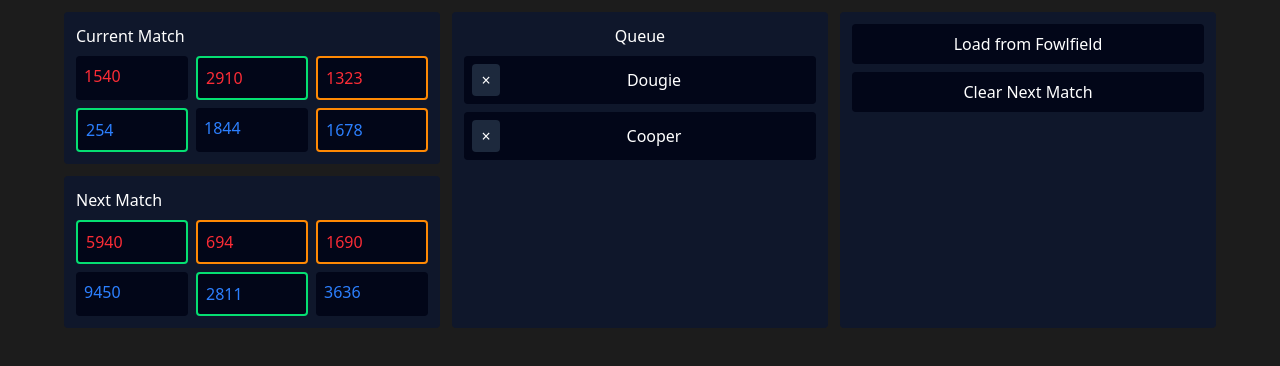
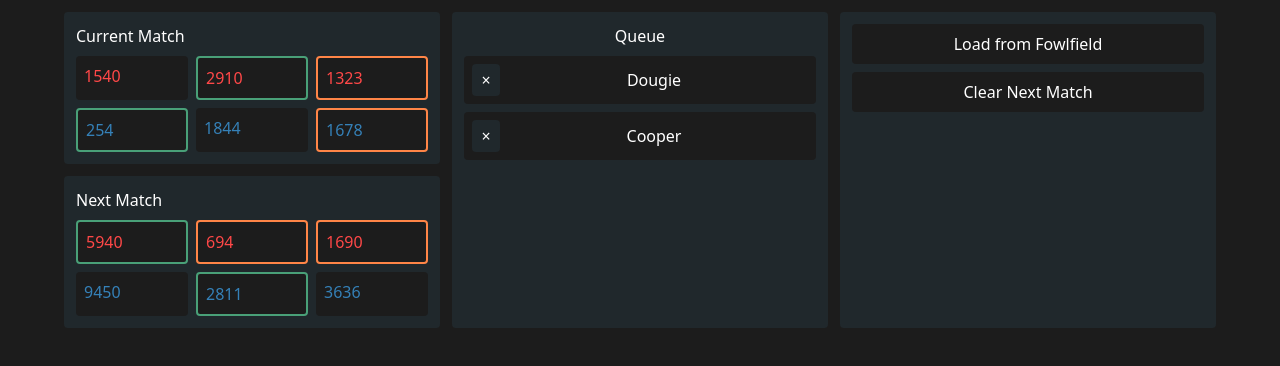
Before and after one commit to flamingchickens1540/chaotic-chickens, a SvelteKit app: page /admin in a window 1280 px wide. Shown: the top 366 px of the page. Built offline with nearby package versions, Linux system fonts and the light colour scheme.

Commit message:
fix: update colorscheme

```diff
--- a/src/app.css
+++ b/src/app.css
@@ -1,7 +1,7 @@
 @import 'tailwindcss';
 
 body {
-	@apply bg-eerie-black text-white accent-xanthous;
+	@apply bg-eerie-black accent-xanthous text-white;
 }
 
 @theme {
--- a/src/routes/admin/+page.svelte
+++ b/src/routes/admin/+page.svelte
@@ -27,52 +27,58 @@
 
 
 
-    function remove_scout(i: number) {
+    const remove_scout = (i: number) => {
         scout_queue.splice(i, 1)
+    }
+
+    const load_from_fowlfield = () => {}
+
+    const clear_next_match = () => {
+        next_match = []
     }
 
 </script>
 
 <div class="grid lg:grid-cols-3 grid-cols-1 gap-3 m-auto mt-3 w-sm lg:w-6xl">
     <div class="col-span-1 grid grid-rows-2 gap-3">
-        <div class="row-span-1 bg-slate-900 p-3 rounded">
+        <div class="row-span-1 bg-gunmetal p-3 rounded">
             Current Match
             <div class="grid grid-cols-3 gap-2 grid-rows-2 rounded mt-2">
                 {#each current_match as {team, color, status} }
-                    <div class="col-span-1 row-span-1 bg-slate-950 p-2 rounded {color == "red" ? "text-red-500" : "text-blue-500"} border {status == 0 ? "border-none" : "border-solid"} border-2 {status == 1 ? "border-orange-400" : "border-green-400"}">
+                    <div class="col-span-1 row-span-1 bg-eerie-black p-2 rounded {color == "red" ? "text-imperial-red" : "text-steel-blue"} border {status == 0 ? "border-none" : "border-solid"} border-2 {status == 1 ? "border-crayola-orange" : "border-jungle-green"}">
                         {team}
                     </div>
                 {/each}
             </div>
         </div>
-        <div class="row-span-1 bg-slate-900 p-3 rounded">
+        <div class="row-span-1 bg-gunmetal p-3 rounded">
             Next Match
             <div class="grid grid-cols-3 gap-2 grid-rows-2 rounded mt-2">
                 {#each next_match as {team, color, status} }
-                    <div class="col-span-1 row-span-1 bg-slate-950 p-2 rounded {color == "red" ? "text-red-500" : "text-blue-500"} border {status == 0 ? "border-none" : "border-solid"} border-2 {status == 1 ? "border-orange-400" : "border-green-400"}">
+                    <div class="col-span-1 row-span-1 bg-eerie-black p-2 rounded {color == "red" ? "text-imperial-red" : "text-steel-blue"} border {status == 0 ? "border-none" : "border-solid"} border-2 {status == 1 ? "border-crayola-orange" : "border-jungle-green"}">
                         {team}
                     </div>
                 {/each}
             </div>
         </div>
     </div>
-    <div class="col-span-1 bg-slate-900 rounded text-center p-3">
+    <div class="col-span-1 bg-gunmetal rounded text-center p-3">
         Queue
         {#if scout_queue.length > 0}
             {#each scout_queue as scout, i}
-                <div class="bg-slate-950 rounded mt-2 p-2 grid grid-cols-12 items-center">
-                    <button class="bg-slate-800 rounded col-span-1 py-1" onclick={() => remove_scout(i)}>×</button>
+                <div class="bg-eerie-black rounded mt-2 p-2 grid grid-cols-12 items-center">
+                    <button class="bg-gunmetal rounded col-span-1 py-1" onclick={() => remove_scout(i)}>×</button>
                     <span class="col-span-11">
                         {scout}
                     </span>
                 </div>
             {/each}
         {:else}
-            <div class="bg-slate-950 rounded mt-2 p-2">Queue is empty</div>
+            <div class="bg-eerie-black rounded mt-2 p-2">Queue is empty</div>
         {/if}
     </div>
-    <div class="col-span-1 bg-slate-900 rounded text-center p-3">
-        <button class="bg-slate-950 rounded p-1 w-full p-2 mb-2" onclick={() => console.log("PLACEHOLDER")}>Load from Fowlfield</button>
-        <button class="bg-slate-950 rounded p-1 w-full p-2" onclick={() => console.log("PLACEHOLDER")}>Clear Next Match</button>
+    <div class="col-span-1 bg-gunmetal rounded text-center p-3">
+        <button class="bg-eerie-black rounded w-full p-2 mb-2" onclick={() => console.log("PLACEHOLDER")}>Load from Fowlfield</button>
+        <button class="bg-eerie-black rounded w-full p-2" onclick={clear_next_match}>Clear Next Match</button>
     </div>
 </div>
```
